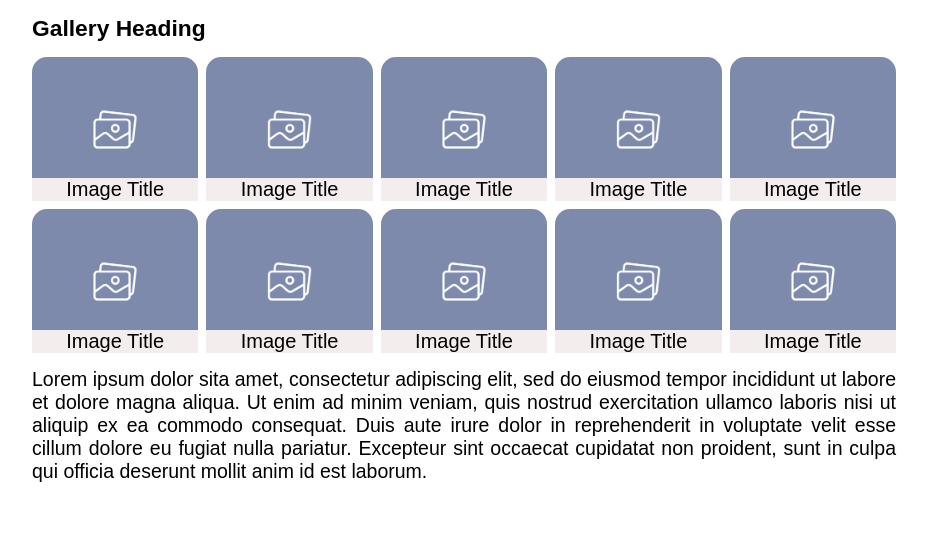
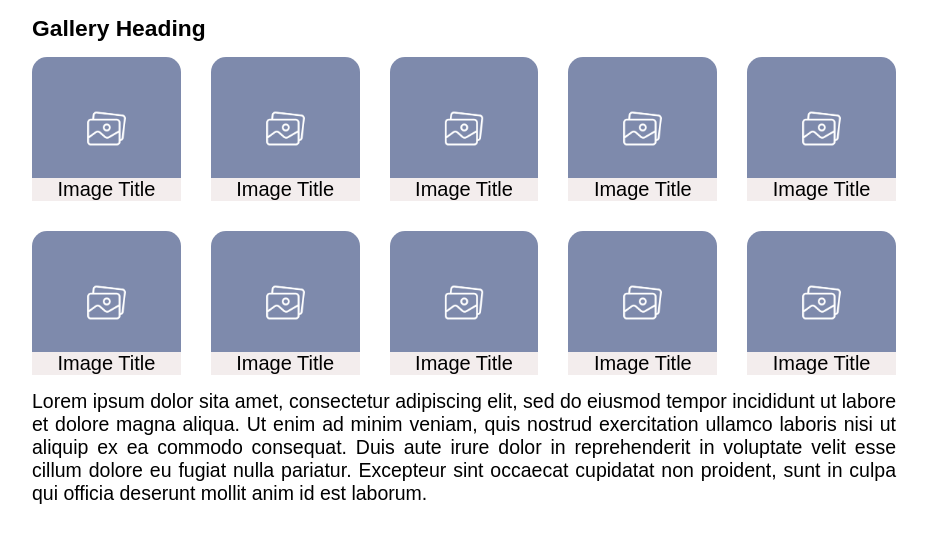
Before and after one commit to ElvisB1987/responsive_Galery, a plain HTML site: page index.html in a window 1280 px wide. Shown: the whole page, without its empty margins (176-1103 px from the left). Drawn offline with Linux system fonts and the light colour scheme.

Commit message:
gapIzmena

```diff
--- a/index.html
+++ b/index.html
@@ -22,7 +22,7 @@
 
             display: grid;
             grid-template-columns: repeat(auto-fit, minmax(144px, 1fr));
-            grid-gap: 8px;
+            grid-gap: 30px;
         }
 
         .box {
```
